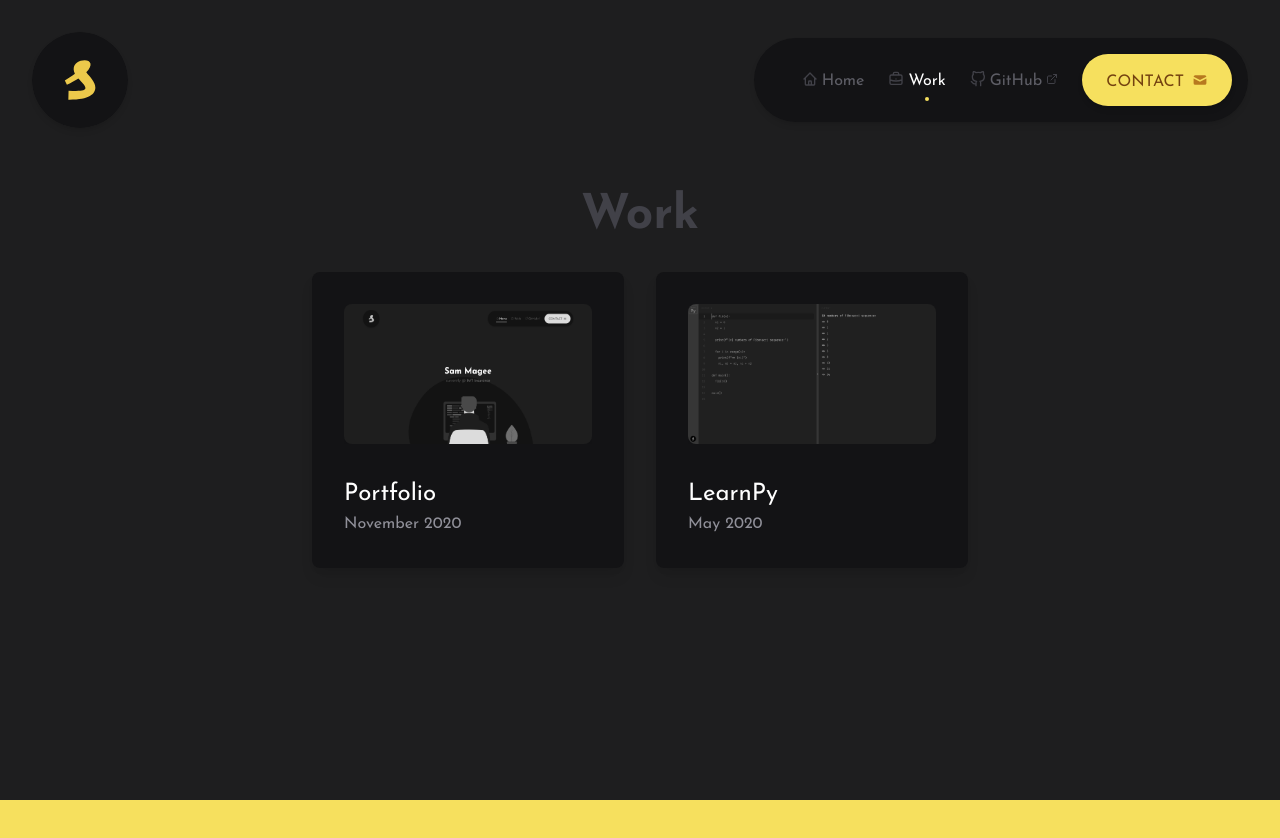
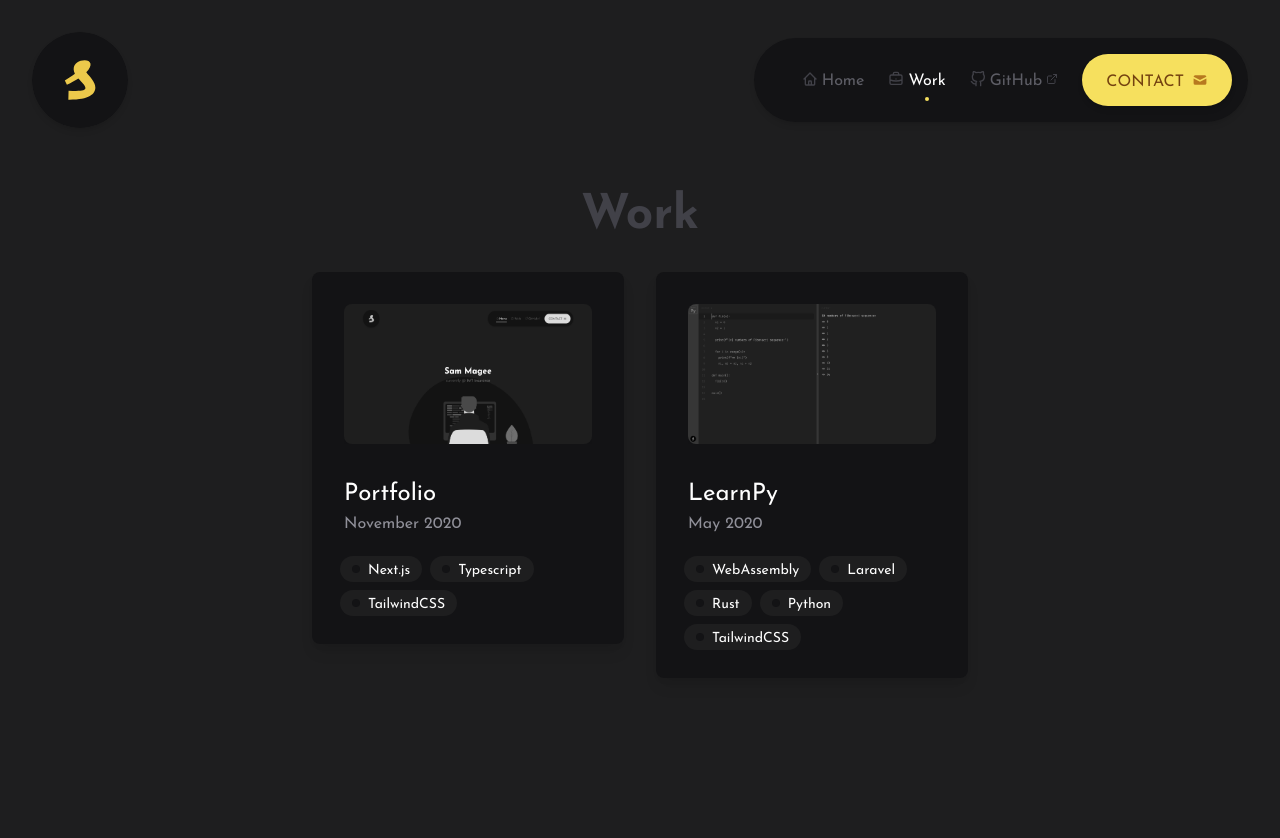
Before and after one commit to sammagee/v1, a Next.js app: page /work in a window 1280 px wide. Shown: the top 838 px of the page. Before the commit the page ends 800 px from the top, so only its background shows below. Built offline with nearby package versions, Linux system fonts and the light colour scheme.

Commit message:
adds tags

```diff
--- a/content/projects/learnpy.md
+++ b/content/projects/learnpy.md
@@ -3,4 +3,5 @@ title: 'LearnPy'
 date: '2020-05'
 link: 'https://py.krafted.dev'
 image: 'learnpy.png'
+tags: 'WebAssembly, Laravel, Rust, Python, TailwindCSS'
 ---
--- a/content/projects/sammagee.md
+++ b/content/projects/sammagee.md
@@ -3,4 +3,5 @@ title: 'Portfolio'
 date: '2020-11'
 link: 'https://sammagee.me'
 image: 'sammagee.png'
+tags: 'Next.js, Typescript, TailwindCSS'
 ---
--- a/lib/content.ts
+++ b/lib/content.ts
@@ -18,7 +18,7 @@ export function getSortedData(type: string) {
 
     return {
       id,
-      ...(matterResult.data as { date: string, link: string, title: string }),
+      ...(matterResult.data as { date: string, link: string, title: string, tags: string }),
       image: `/images/${type}/${matterResult.data.image}`,
     }
   })
@@ -53,7 +53,7 @@ export async function getData(type, id) {
   return {
     id,
     contentHtml,
-    ...(matterResult.data as { date: string, link: string, title: string }),
+    ...(matterResult.data as { date: string, link: string, title: string, tags: string }),
     image: `/images/${type}/${matterResult.data.image}`,
   }
 }
--- a/pages/work/index.tsx
+++ b/pages/work/index.tsx
@@ -14,6 +14,7 @@ export default function Work({
     image: string,
     link: string,
     title: string,
+    tags: string,
   }[]
 }) {
   return (
@@ -28,11 +29,11 @@ export default function Work({
             Work
           </h2>
 
-          <div className="flex flex-wrap justify-center -mx-4">
-            {projects.map((project) => (
+          <div className="flex flex-wrap items-start justify-center -mx-4">
+            {projects.map(project => (
               <a
                 href={project.link}
-                className="block w-full mx-4 mb-8 text-white rounded-lg shadow-lg flex-no-shrink hover:shadow-xl sm:w-1/2 md:w-1/3 lg:w-1/4 rise group"
+                className="flex-grow-0 block w-full mx-4 mb-8 text-white rounded-lg shadow-lg flex-no-shrink hover:shadow-xl sm:w-1/2 md:w-1/3 lg:w-1/4 rise group"
                 key={project.id}
               >
                 <article className="p-8 transition duration-200 ease-in-out bg-gray-900 rounded-lg group-hover:shadow-outline group-focus:shadow-outline">
@@ -47,6 +48,16 @@ export default function Work({
                     {project.title}
                   </h3>
                   <Date className="text-gray-400" dateString={project.date} />
+                  {project.tags && (
+                    <div className="flex flex-wrap mt-4 -m-2">
+                      {project.tags.split(', ').map(tag => (
+                        <span className="inline-flex items-center px-3 py-1 mx-1 my-1 text-sm bg-gray-800 rounded-full">
+                          <span className="w-2 h-2 bg-gray-900 rounded-full"></span>
+                          <span className="inline-block mt-1 ml-2 leading-none">{tag}</span>
+                        </span>
+                      ))}
+                    </div>
+                  )}
                 </article>
               </a>
             ))}
```
